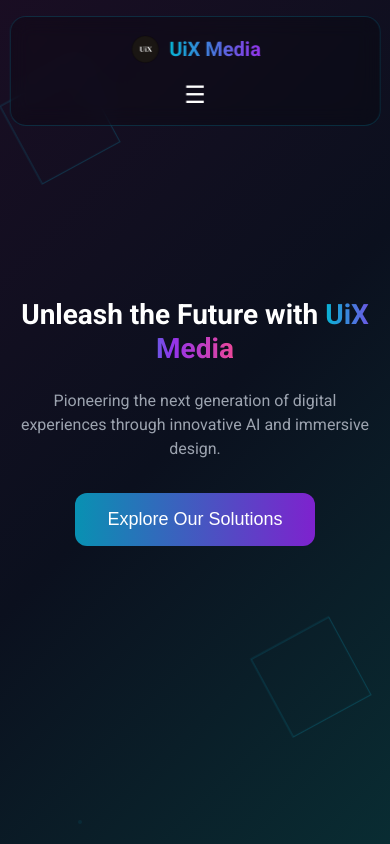
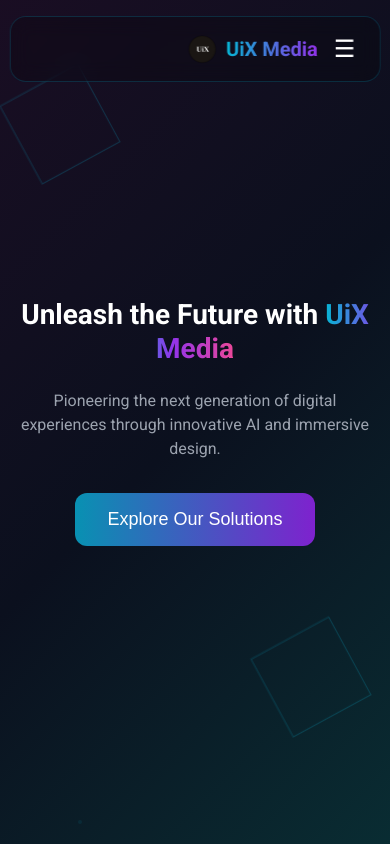
Before and after one commit to ghoti6/bio-frontend, a plain HTML site: page front_end/index.html in a window 390 px wide. Shown: the top 844 px of the page. Drawn offline with Linux system fonts and the light colour scheme.

Commit message:
Update style.css

```diff
--- a/front_end/style.css
+++ b/front_end/style.css
@@ -996,13 +996,13 @@
 
         @media (max-width: 480px) {
             .nav-content {
-                flex-direction: column;
+                flex-direction: row;
                 gap: 16px;
             }
 
             .logo-container {
                 width: 100%;
-                justify-content: center;
+                justify-content: right;
             }
 
             .nav-links {
```
